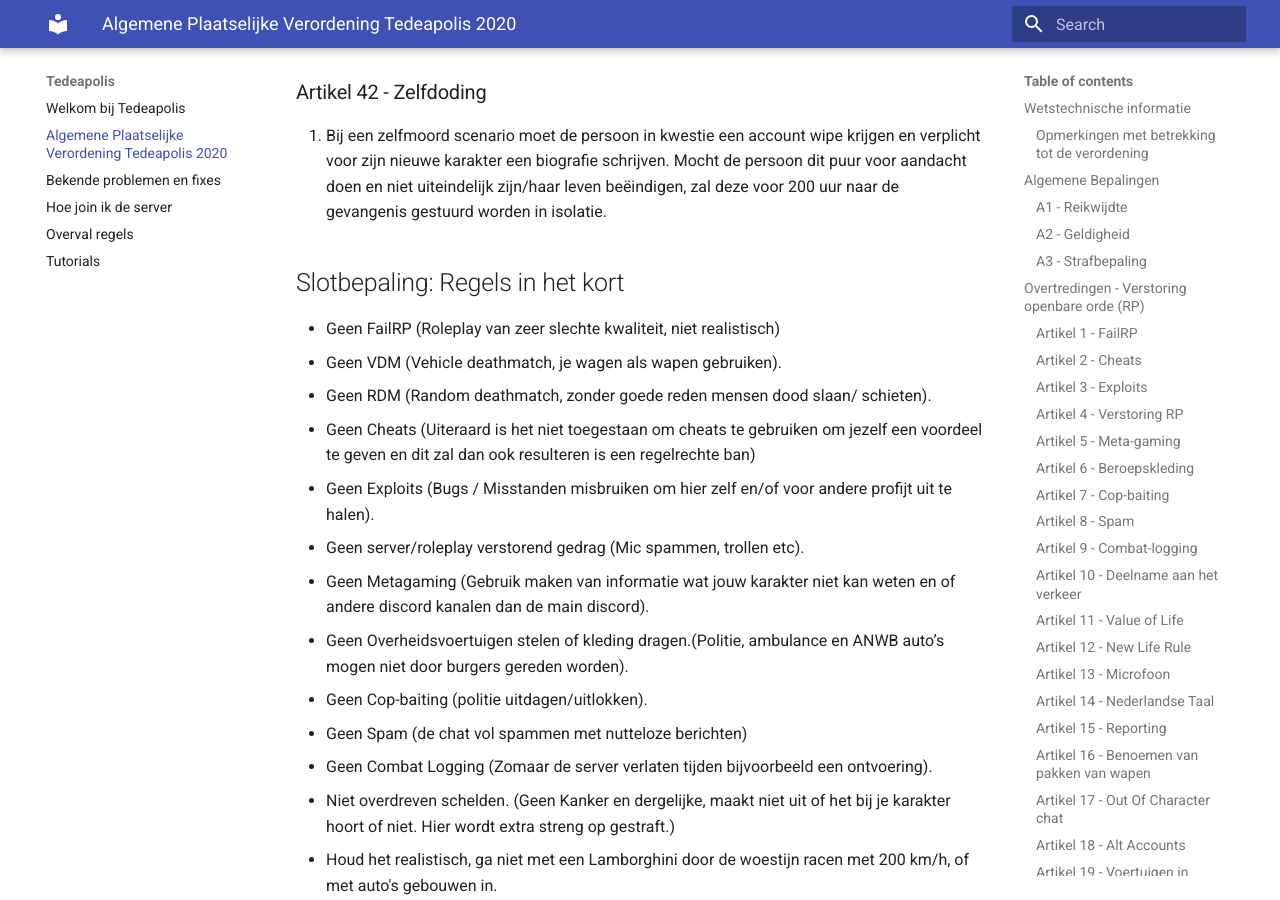
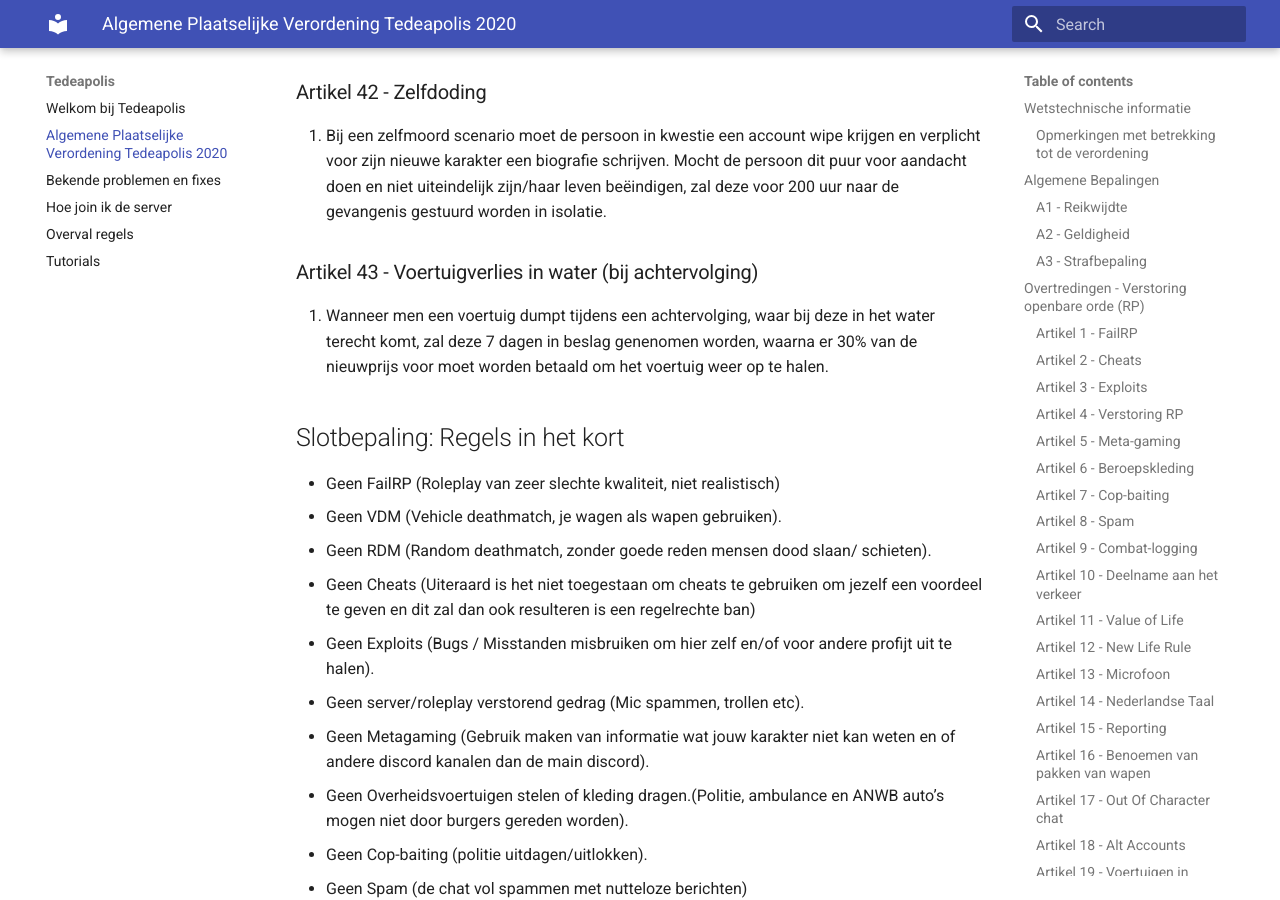
Before and after one commit to Tedeapolis/Tedeapolis, an MkDocs documentation site: the page built from docs/Algemene Plaateslijke Verordening Tedeapolis.md, in a window 1280 px wide and 900 px high, scrolled down 12834 px. Built offline with MkDocs 1.6.1 and Material for MkDocs 9.7.7, drawn with Linux system fonts in a browser that asks for light colours.

Commit message:
Update Algemene Plaateslijke Verordening Tedeapolis.md

```diff
--- a/docs/Algemene Plaateslijke Verordening Tedeapolis.md
+++ b/docs/Algemene Plaateslijke Verordening Tedeapolis.md
@@ -317,6 +317,9 @@ Het overtreden van het feit genoemd in lid 1 zal resulteren in een straf van de
 
 1. Bij een zelfmoord scenario moet de persoon in kwestie een account wipe krijgen en verplicht voor zijn nieuwe karakter een biografie schrijven. Mocht de persoon dit puur voor aandacht doen en niet uiteindelijk zijn/haar leven beëindigen, zal deze voor 200 uur naar de gevangenis gestuurd worden in isolatie.
 
+### Artikel 43 - Voertuigverlies in water (bij achtervolging)
+1. Wanneer men een voertuig dumpt tijdens een achtervolging, waar bij deze in het water terecht komt, zal deze 7 dagen in beslag genenomen worden, waarna er 30% van de nieuwprijs voor moet worden betaald om het voertuig weer op te halen.
+
 ## Slotbepaling: Regels in het kort
 
 * Geen FailRP (Roleplay van zeer slechte kwaliteit, niet realistisch)
```
